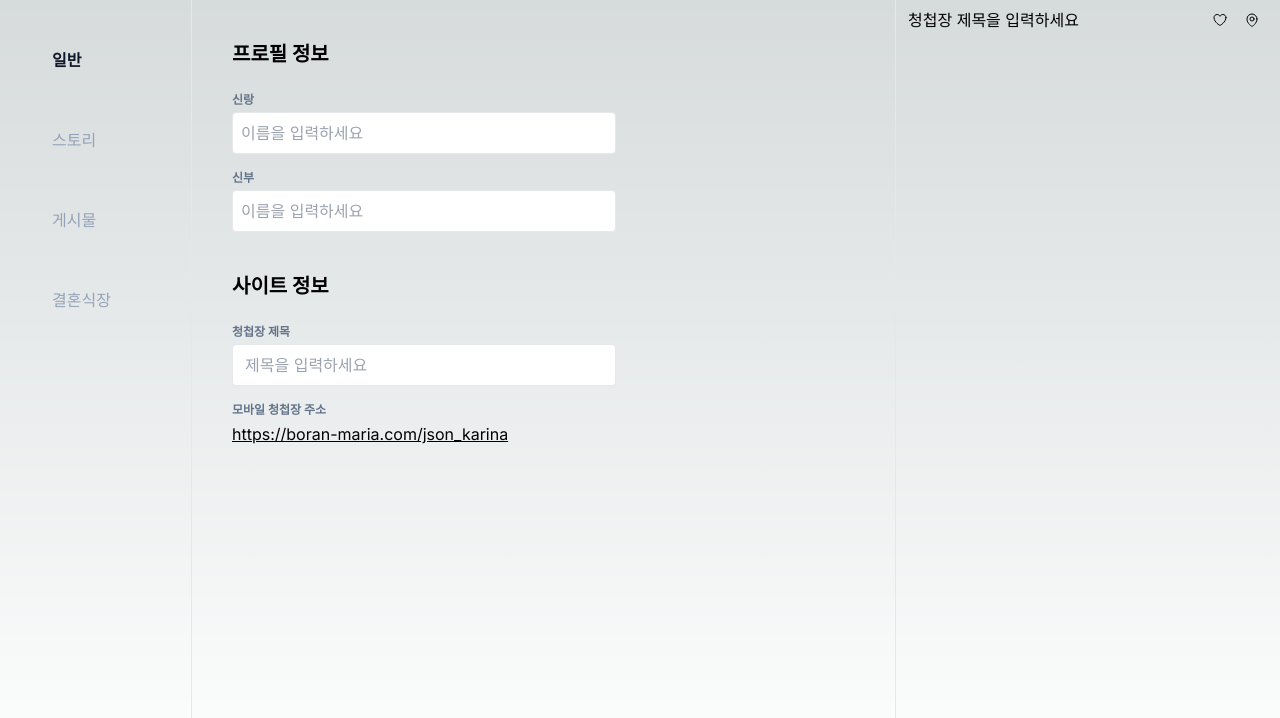
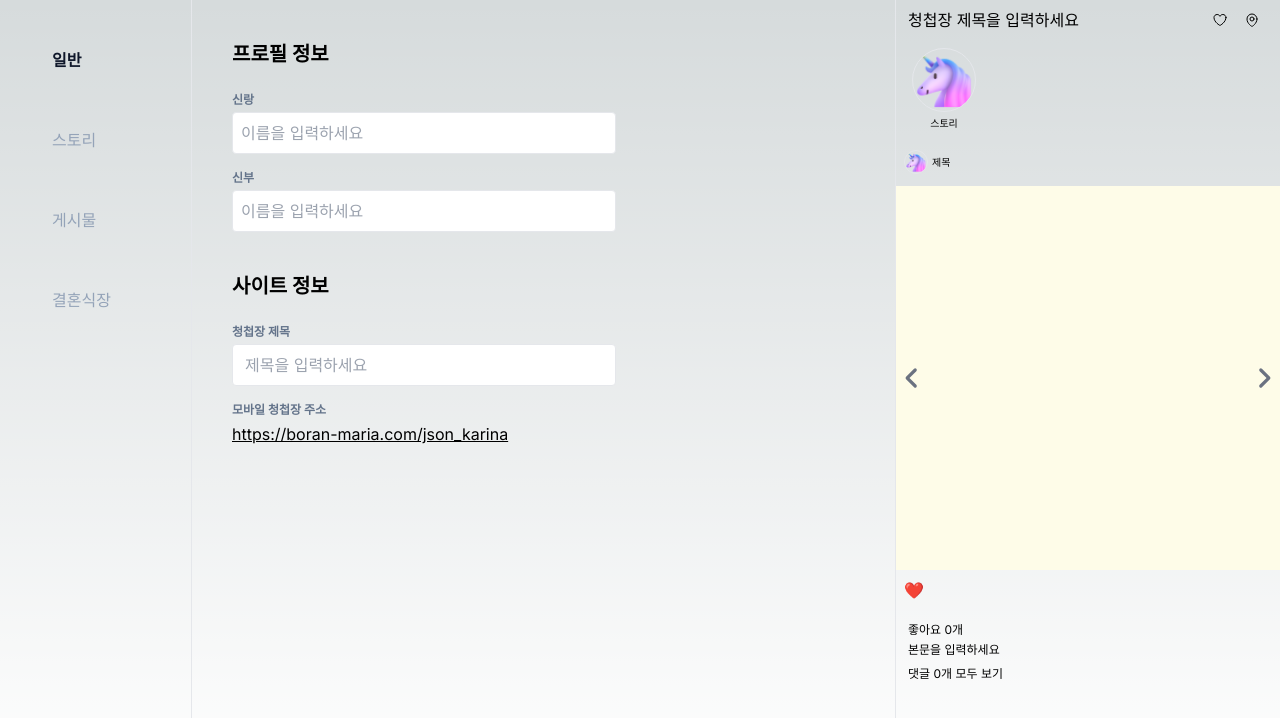
Before and after one commit to byunghun-ben/invitation-card-builder, a Next.js app: page /create/example in a window 1280 px wide. Shown: the top 718 px of the page. Built offline with nearby package versions, Linux system fonts and the light colour scheme.

Commit message:
feat: 게시물, 스토리   - 스토리 삭제 가능하도록 변경   - 스토리, 게시물 기본 세팅(1개씩)   - 게시물

```diff
--- /dev/null
+++ b/src/app/create/[id]/PostItem.tsx
@@ -0,0 +1,167 @@
+"use client";
+
+import Image from "next/image";
+import { useCallback, useRef, useState } from "react";
+import DEFAULT_IMAGE from "@/foundation/images/img_unicorn.png";
+
+type Props = {
+  post: {
+    id: string;
+    title: string;
+    content: string;
+    images: {
+      id: string;
+      url: string;
+    }[];
+  };
+};
+
+const PostItem = ({ post }: Props) => {
+  const containerRef = useRef<HTMLDivElement>(null);
+
+  const containerWidth = containerRef.current?.clientWidth || 0;
+
+  const [targetIndex, setTargetIndex] = useState(0);
+  const [likeCount, setLikeCount] = useState(0);
+
+  const handlePrev = useCallback(() => {
+    const isLastIndex = targetIndex === 0;
+
+    if (isLastIndex) {
+      return;
+    }
+
+    setTargetIndex(prev => prev - 1);
+  }, [targetIndex]);
+
+  const handleNext = useCallback(() => {
+    const isLastIndex = targetIndex === post.images.length - 1;
+
+    if (isLastIndex) {
+      return;
+    }
+
+    setTargetIndex(prev => prev + 1);
+  }, [post.images.length, targetIndex]);
+
+  const handleLike = useCallback(() => {
+    setLikeCount(prev => prev + 1);
+  }, []);
+
+  return (
+    <div key={post.id} className="flex flex-col">
+      {/* Header */}
+      <div className="py-3 px-2">
+        <div className="flex gap-1 items-center">
+          <Image
+            alt="프로필 이미지"
+            src={DEFAULT_IMAGE}
+            className="rounded-full border object-cover"
+            width={24}
+            height={24}
+          />
+          <span className="text-xxs">{post.title || "제목"}</span>
+        </div>
+      </div>
+      {/* Header */}
+
+      {/* Images */}
+      <div className="relative">
+        <div className="w-full" style={{ paddingBottom: "100%" }} />
+        <div className="absolute inset-0" ref={containerRef}>
+          <div className="w-full h-full relative overflow-hidden">
+            <button
+              className="absolute top-1/2 left-0 transform -translate-y-1/2 z-10"
+              onClick={handlePrev}
+            >
+              <svg
+                className="w-8 h-8 text-gray-500 hover:text-gray-900"
+                fill="currentColor"
+                viewBox="0 0 20 20"
+              >
+                <path
+                  fillRule="evenodd"
+                  clipRule="evenodd"
+                  d="M12.707 4.293a1 1 0 010 1.414L8.414 10l4.293 4.293a1 1 0 11-1.414 1.414l-5-5a1 1 0 010-1.414l5-5a1 1 0 011.414 0z"
+                />
+              </svg>
+            </button>
+
+            <button
+              className="absolute top-1/2 right-0 transform -translate-y-1/2 z-10"
+              onClick={handleNext}
+            >
+              <svg
+                className="w-8 h-8 text-gray-500 hover:text-gray-900"
+                fill="currentColor"
+                viewBox="0 0 20 20"
+              >
+                <path
+                  fillRule="evenodd"
+                  clipRule="evenodd"
+                  d="M7.293 4.293a1 1 0 011.414 0l5 5a1 1 0 010 1.414l-5 5a1 1 0 11-1.414-1.414L11.586 10 7.293 5.707a1 1 0 010-1.414z"
+                />
+              </svg>
+            </button>
+            <ul
+              className="flex bg-yellow-50 h-full w-full"
+              style={{
+                transform: `translateX(-${containerWidth * targetIndex}px)`,
+                transition: "transform 0.5s ease-in-out",
+              }}
+            >
+              {post.images.map((image, index) => (
+                <li key={image.id} className="relative flex-none h-full w-full">
+                  <Image
+                    src={image.url}
+                    alt="게시물 이미지"
+                    className="object-cover h-full w-full"
+                    layout="fill"
+                  />
+                </li>
+              ))}
+            </ul>
+          </div>
+        </div>
+      </div>
+      {/* Images */}
+
+      {/* Like & ImageIndex */}
+      <div className="relative p-2">
+        <button type="button" onClick={handleLike}>
+          ❤️
+        </button>
+        <div className="absolute top-2 left-1/2 -translate-x-1/2 flex gap-1">
+          {post.images.map((_, index) => (
+            <button
+              key={index}
+              className="flex"
+              onClick={() => setTargetIndex(index)}
+            >
+              <span
+                className={`w-2 h-2 rounded-full ${
+                  index === targetIndex
+                    ? "bg-gray-900 dark:bg-slate-50"
+                    : "bg-gray-500 dark:bg-gray-700"
+                }`}
+              />
+            </button>
+          ))}
+        </div>
+      </div>
+      {/* Like & ImageIndex */}
+
+      {/* Content */}
+      <div className="flex flex-col gap-2 p-3">
+        <div className="flex flex-col gap-1">
+          <span className="text-xs">{`좋아요 ${likeCount}개`}</span>
+          <span className="text-xs">{post.content || "본문을 입력하세요"}</span>
+        </div>
+        <span className="text-xs">댓글 0개 모두 보기</span>
+      </div>
+      {/* Content */}
+    </div>
+  );
+};
+
+export default PostItem;
--- a/src/app/create/[id]/StoryForm.tsx
+++ b/src/app/create/[id]/StoryForm.tsx
@@ -1,6 +1,6 @@
 "use client";
 
-import { ChangeEvent, useRef, useState } from "react";
+import { ChangeEvent, useCallback, useRef } from "react";
 
 type Props = {
   index: number;
@@ -12,6 +12,7 @@ type Props = {
       url: string;
     }[];
   };
+  onRemove: (id: string) => void;
   onChangeTitle: (id: string, title: string) => void;
   onChangeImages: (
     id: string,
@@ -22,20 +23,34 @@ type Props = {
   ) => void;
 };
 
-const StoryForm = ({ index, story, onChangeTitle, onChangeImages }: Props) => {
+const StoryForm = ({
+  index,
+  story,
+  onRemove,
+  onChangeTitle,
+  onChangeImages,
+}: Props) => {
   const FORM_TITLE = `${index + 1}번째 스토리`;
 
   const isImageEmpty = story.images.length === 0;
 
   const fileInputRef = useRef<HTMLInputElement>(null);
 
-  const removeImage = (id: string) => () => {
+  const handleRemove = useCallback(() => {
+    onRemove(story.id);
+  }, [onRemove, story.id]);
+
+  const removeImage = useCallback(
+    (id: string) => () => {
       const newImages = story.images.filter(image => image.id !== id);
 
       onChangeImages(story.id, newImages);
-  };
+    },
+    [onChangeImages, story.id],
+  );
 
-  const onChangeFile = (e: ChangeEvent<HTMLInputElement>) => {
+  const onChangeFile = useCallback(
+    (e: ChangeEvent<HTMLInputElement>) => {
       const files = e.target.files;
 
       if (!files) {
@@ -73,13 +88,24 @@ const StoryForm = ({ index, story, onChangeTitle, onChangeImages }: Props) => {
       reader.readAsDataURL(file);
 
       e.target.value = "";
-  };
+    },
+    [onChangeImages, story.images, story.id],
+  );
 
   return (
     <>
       {/* Story */}
       <div className="flex flex-col gap-2">
+        <div className="flex items-center justify-between">
           <h3>{FORM_TITLE}</h3>
+          <button
+            type="button"
+            className="flex items-center justify-center"
+            onClick={handleRemove}
+          >
+            <span className="text-xs text-red-500">스토리 삭제</span>
+          </button>
+        </div>
         <div className="flex flex-col gap-4">
           <input
             type="text"
--- a/src/app/create/[id]/page.tsx
+++ b/src/app/create/[id]/page.tsx
@@ -2,11 +2,12 @@
 
 import { Tab } from "@headlessui/react";
 import Link from "next/link";
-import { useState } from "react";
+import { useCallback, useState } from "react";
 import StoryForm from "./StoryForm";
 import PostForm from "./PostForm";
 import DEFAULT_IMAGE from "@/foundation/images/img_unicorn.png";
 import Image from "next/image";
+import PostItem from "./PostItem";
 
 const Page = () => {
   const [title, setTitle] = useState("");
@@ -21,9 +22,15 @@ const Page = () => {
         url: string;
       }[];
     }[]
-  >([]);
+  >([
+    {
+      id: Math.random().toString(),
+      title: "",
+      images: [],
+    },
+  ]);
 
-  const addStory = () => {
+  const addStory = useCallback(() => {
     setStories(stories => [
       ...stories,
       {
@@ -32,9 +39,13 @@ const Page = () => {
         images: [],
       },
     ]);
-  };
+  }, []);
 
-  const onChangeStoryTitle = (id: string, title: string) => {
+  const onRemoveStory = useCallback((storyId: string) => {
+    setStories(stories => stories.filter(story => story.id !== storyId));
+  }, []);
+
+  const onChangeStoryTitle = useCallback((id: string, title: string) => {
     setStories(stories =>
       stories.map(story =>
         story.id === id
@@ -45,9 +56,10 @@ const Page = () => {
           : story,
       ),
     );
-  };
+  }, []);
 
-  const onChangeStoryImage = (
+  const onChangeStoryImage = useCallback(
+    (
       id: string,
       images: {
         id: string;
@@ -64,7 +76,9 @@ const Page = () => {
             : story,
         ),
       );
-  };
+    },
+    [],
+  );
 
   // POST
   const [posts, setPosts] = useState<
@@ -77,9 +91,16 @@ const Page = () => {
         url: string;
       }[];
     }[]
-  >([]);
+  >([
+    {
+      id: Math.random().toString(),
+      title: "",
+      content: "",
+      images: [],
+    },
+  ]);
 
-  const addPost = () => {
+  const addPost = useCallback(() => {
     setPosts(posts => [
       ...posts,
       {
@@ -89,9 +110,13 @@ const Page = () => {
         images: [],
       },
     ]);
-  };
+  }, []);
 
-  const onChangePostTitle = (id: string, title: string) => {
+  const onRemovePost = useCallback((postId: string) => {
+    setPosts(posts => posts.filter(post => post.id !== postId));
+  }, []);
+
+  const onChangePostTitle = useCallback((id: string, title: string) => {
     setPosts(posts =>
       posts.map(post =>
         post.id === id
@@ -102,9 +127,9 @@ const Page = () => {
           : post,
       ),
     );
-  };
+  }, []);
 
-  const onChangePostContent = (id: string, content: string) => {
+  const onChangePostContent = useCallback((id: string, content: string) => {
     setPosts(posts =>
       posts.map(post =>
         post.id === id
@@ -115,9 +140,10 @@ const Page = () => {
           : post,
       ),
     );
-  };
+  }, []);
 
-  const onChangePostImage = (
+  const onChangePostImage = useCallback(
+    (
       id: string,
       images: {
         id: string;
@@ -134,7 +160,9 @@ const Page = () => {
             : post,
         ),
       );
-  };
+    },
+    [],
+  );
 
   return (
     <div className="flex h-screen">
@@ -285,6 +313,7 @@ const Page = () => {
                     key={story.id}
                     index={index}
                     story={story}
+                    onRemove={onRemoveStory}
                     onChangeTitle={onChangeStoryTitle}
                     onChangeImages={onChangeStoryImage}
                   />
@@ -325,6 +354,7 @@ const Page = () => {
                     key={post.id}
                     post={post}
                     index={index}
+                    onRemove={onRemovePost}
                     onChangeTitle={onChangePostTitle}
                     onChangeContent={onChangePostContent}
                     onChangeImages={onChangePostImage}
@@ -346,9 +376,9 @@ const Page = () => {
           </Tab.Panels>
         </section>
       </Tab.Group>
-      <section className="basis-96 max-w-96 flex-1 flex flex-col">
+      <section className="basis-96 max-w-96 flex-1 flex flex-col overflow-y-auto">
         {/* Header */}
-        <div className="h-10 px-3 flex items-center">
+        <div className="flex-none h-10 px-3 flex items-center">
           <span>{title || "청첩장 제목을 입력하세요"}</span>
           <div className="ml-auto flex items-center">
             <button
@@ -400,7 +430,7 @@ const Page = () => {
         {/* Header */}
 
         {/* Story */}
-        <div className="flex py-2 px-4">
+        <div className="flex-none flex py-2 px-4">
           <div className="flex gap-3 overflow-x-auto overscroll-contain no-scrollbar">
             {stories.map(story => (
               <div
@@ -424,6 +454,28 @@ const Page = () => {
           </div>
         </div>
         {/* Story */}
+
+        {/* Posts */}
+        <div className="flex-none flex flex-col">
+          {/* Empty */}
+          {posts.length === 0 && (
+            <div className="flex flex-col">
+              <div className="flex flex-col items-center py-6 border">
+                <span className="text-slate-500">아직 게시물이 없어요.</span>
+                <span className="text-slate-500">
+                  둘만의 이야기가 담긴 게시물을 추가해보세요!
+                </span>
+              </div>
+            </div>
+          )}
+          {/* Empty */}
+          {/* Post */}
+          {posts.map(post => (
+            <PostItem key={post.id} post={post} />
+          ))}
+          {/* Post */}
+        </div>
+        {/* Posts */}
       </section>
     </div>
   );
```
Also changed, not shown: src/app/create/[id]/PostForm.tsx (+43 -8 lines). Lines whose indentation alone changed are shown as unchanged.
